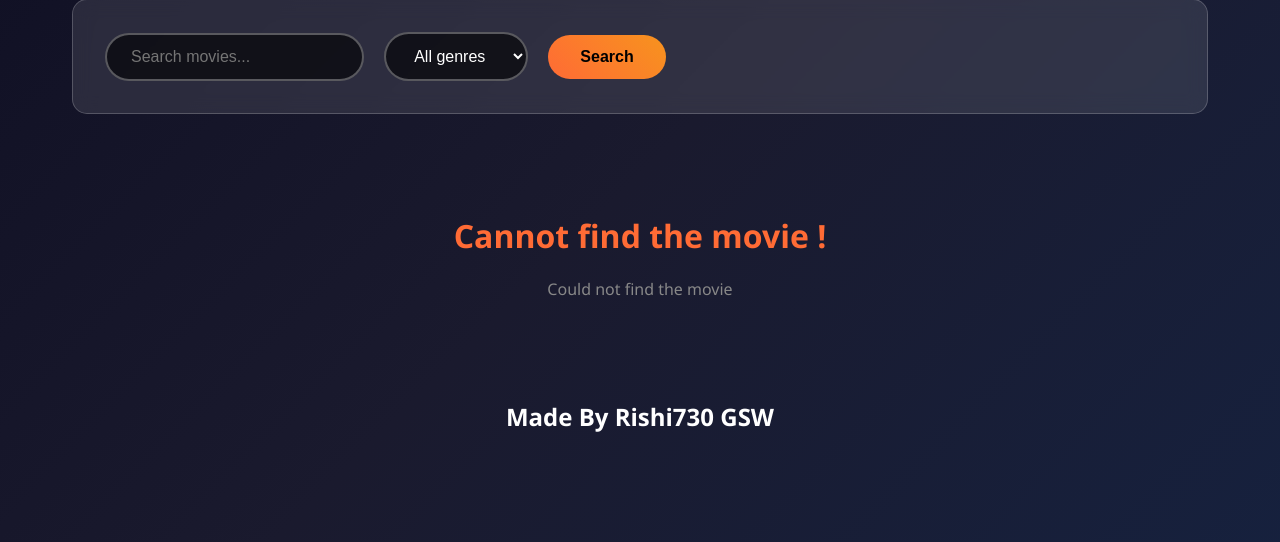
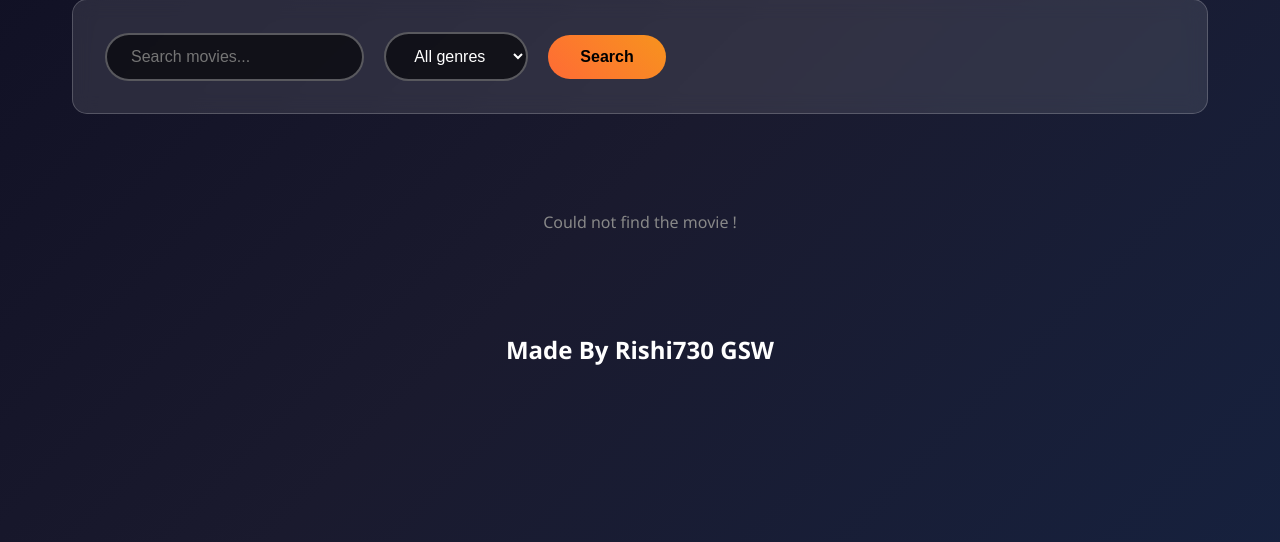
Before and after one commit to Rishi730/Spectre_Movieratings, a Django app: template reviews/templates/reviews/movie_list.html in a window 1280 px wide. Shown: the part 224-766 px from the top of the page. Run offline with Django 3.2, Linux system fonts and the light colour scheme; the template is opened without the code that fills it, so the values that code supplies are empty.

Commit message:
Update movie_list.html

```diff
--- a/reviews/templates/reviews/movie_list.html
+++ b/reviews/templates/reviews/movie_list.html
@@ -46,8 +46,8 @@
   </div>
 {% empty %}
   <div class="empty-state">
-    <h2>Cannot find the movie !</h2>
-    <p>Could not find the movie</p>
+
+    <p>Could not find the movie !</p>
   </div>
 {% endfor %}
 
```
